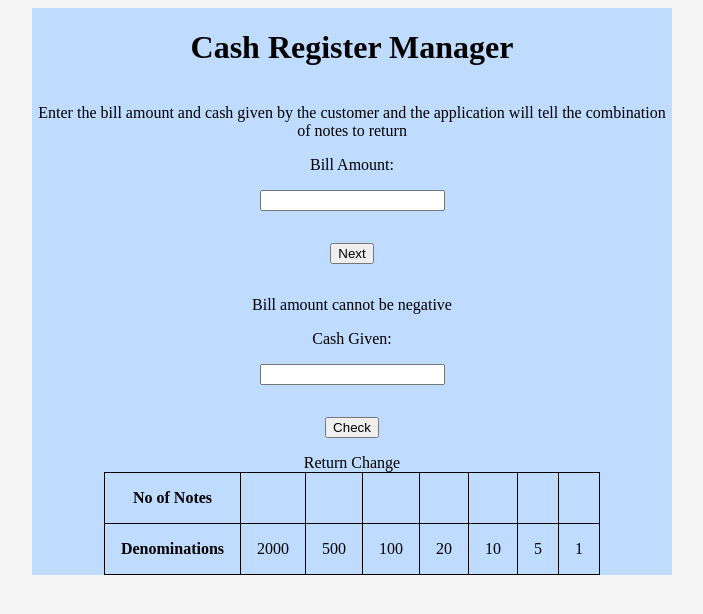
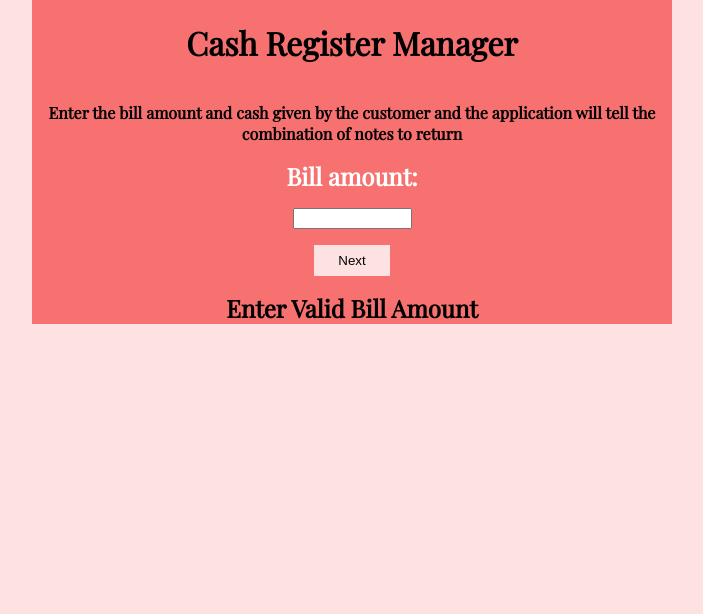
Before and after one commit to rdthetha/cash-register-mark10, a plain HTML site: page index.html in a window 1280 px wide. Both pictures are taken after a click on the button "Next". Shown: the whole page, without its empty margins (288-991 px from the left). Drawn offline with nearby package versions, Linux system fonts and the light colour scheme.

Commit message:
fixed and added style

```diff
--- a/index.html
+++ b/index.html
@@ -14,17 +14,22 @@
         <h1 class="heading">Cash Register Manager</h1>
         <p class="description">Enter the bill amount and cash given by the customer and the application will tell the
             combination of notes to return</p>
-        <label for="bill-amount">Bill Amount:</label>
+        <div>
+            <div class="label">Bill amount:</div>
             <input type="number" id="bill-amount">
-        <button id="first-button">Next</button>
-        <p id="first-error"></p>
-        <label for="cash-given">Cash Given:</label>
+            <button id="next-button">Next</button>
+        </div>
+        <div class="cash-given-input">
+            <div class="label">Cash Given:</div>
             <input type="number" id="cash-given">
             <button id="check-button">Check</button>
-        <p id="error-message"></p>
+        </div>
+        <div class="error-message"></div>
+
         <div class="table">
-            <table class="change-table">
-                <caption>Return Change</caption>
+            <div class="output">
+                <table>
+                    <div class="label">Return Change</div>
                     <tr>
                         <th>No of Notes</th>
                         <td class="note-value"></td>
@@ -47,9 +52,11 @@
                     </tr>
                 </table>
             </div>
+
         </div>
+    </div>
+    <script src="index.js"></script>
+</body>
 
-</body>
-<script src="index.js"></script>
 
 </html>
--- a/index.js
+++ b/index.js
@@ -1,23 +1,30 @@
 const billAmt = document.querySelector("#bill-amount");
 const cashGiven = document.querySelector("#cash-given");
 const checkButton = document.querySelector("#check-button");
-const message = document.querySelector("#error-message");
-const firstmessage=document.querySelector("#first-error");
+const message = document.querySelector(".error-message");
+const changeReturn=document.querySelector(".output");
+const cashGivendiv=document.querySelector(".cash-given-input");
 const noteValue = document.querySelectorAll(".note-value");
-const checkFirstButton=document.querySelector("#first-button");
+const nextButton=document.querySelector("#next-button");
 const availableNotes = [2000, 500, 100, 20, 10, 5, 1];
 
-checkFirstButton.addEventListener("click",function firstValidity(){
+nextButton.addEventListener("click",function firstValidity(){
 hideMessage();
-if (billAmt.value > 0) {}
+if (billAmt.value > 0) {
+    nextButton.style.display="none";
+    cashGivendiv.style.display="block";
+}
 else{
-    firstshowMessage("Bill amount cannot be negative");
+    showMessage("Enter Valid Bill Amount");
 }
 })
-checkButton.addEventListener("click", function validateAmount() {
+checkButton.addEventListener("click", function secondValidity() {
     hideMessage();
+    let a=Number(billAmt.value);
+    let b=Number(cashGiven.value);
 
-    if (billAmt.value > 0) {
+    if (a>0 && b>0)
+    {
         if (cashGiven.value >= billAmt.value) {
             const change = cashGiven.value - billAmt.value;
             calculateChange(change);
@@ -25,29 +32,24 @@ checkButton.addEventListener("click", function validateAmount() {
             showMessage("Cash Given should be more than or equal to bill amount");
         }
 
-    } else {
-        showMessage("Bill amount cannot be negative");
     }
+
 
 });
 
 
 function hideMessage() {
     message.style.display = "none";
-    firstmessage.style.display="none";
 }
 
 function showMessage(m) {
 
     message.style.display = "block";
     message.innerText = m;
-}
-function firstshowMessage(m) {
-
-    firstmessage.style.display = "block";
-    firstmessage.innerText = m;
+    changeReturn.style.display="none"
 }
 function calculateChange(change) {
+    changeReturn.style.display="block";
     for (let i = 0; i < availableNotes.length; i++) {
         const noOfNotes = Math.trunc(change / availableNotes[i]);
         change = change % availableNotes[i];
--- a/style.css
+++ b/style.css
@@ -1,18 +1,58 @@
+@import url('https://fonts.googleapis.com/css2?family=Playfair+Display&display=swap');
+
+:root{
+    --primary-color:#F87171;
+    --background-color:#FEE2E2;
+}
 body{
-    background-color: whitesmoke;
+    background-color: var(--background-color);
+    font-family: 'Playfair Display', serif;
+    margin: 0px;
 }
 
-table, td, th {
-    border: 1px solid black;
-    padding: 1rem 1rem;
+.label{
+    text-align: center;
+    font-size: 1.5rem;
+    font-weight: bolder;
+    color: white;
+}
 
-  }
+input{
+    display: block;
+    width: 60%;
+    margin: auto;
+    margin-top: 1rem;
+    margin-bottom: 1rem;
+}
 
-.change-table {
-    padding: 2rem;
+button{
+    display: block;
+    background-color:var(--background-color);
+    margin: auto;
+    margin-top: 1rem;
+    text-align: center;
+    padding: 0.5rem 1.5rem;
+    margin-bottom: 1rem;
+    border: 0cm;
+
+}
+
+.cash-given-input{
+    display: none;
+}
+
+.output{
+    display: none;
+}
+.output table,th,td{
+    border: 2px solid var(--background-color);
     border-collapse: collapse;
+    padding: 1rem;
     margin-left: auto;
-  margin-right: auto;
+    margin-right: auto;
+    margin-bottom: 2rem;
+    margin-top: 2rem;
+    font-weight: bolder;
   }
 .container{
     display: flex;
@@ -20,27 +60,14 @@ table, td, th {
     width: 50vw;
     align-items: center;
     margin: auto;
-    background-color: #BFDBFE;
+    background-color: var(--primary-color);;
 }
 .description{
     text-align: center;
-}
-.heading{
-    text-align: center;
+    font-weight: bold;
 }
 
-#first-button{
-    margin: 1rem;
+.error-message{
+    font-weight: bold;
+    font-size: 1.5rem;
 }
-
-#check-button{
-    margin: 1rem;
-}
-
-#cash-given{
-    margin: 1rem;
-}
-
-#bill-amount{
-    margin:1rem;
-}
```
Lines whose indentation alone changed are shown as unchanged.
